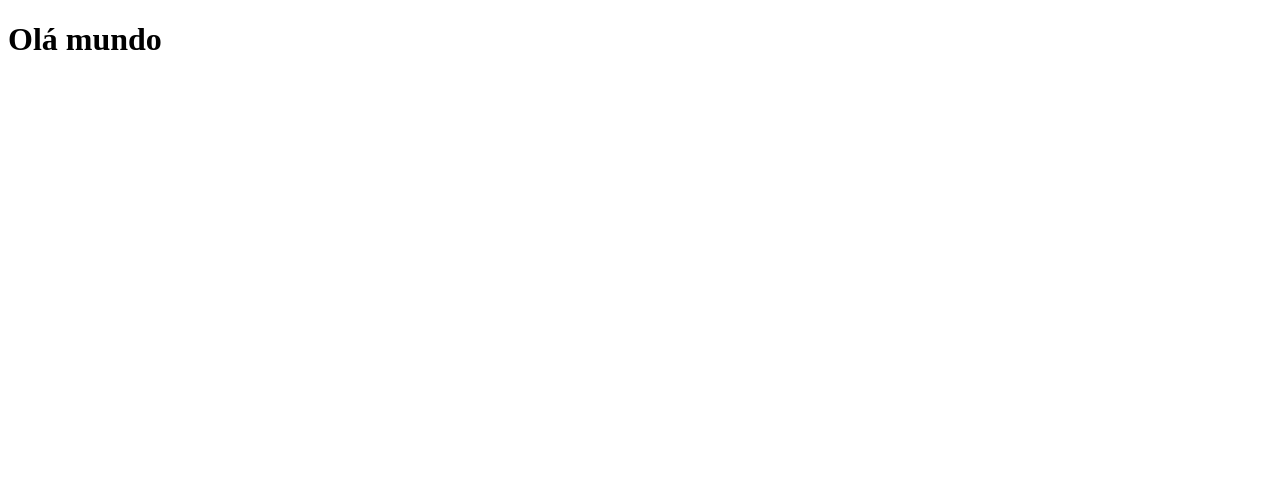
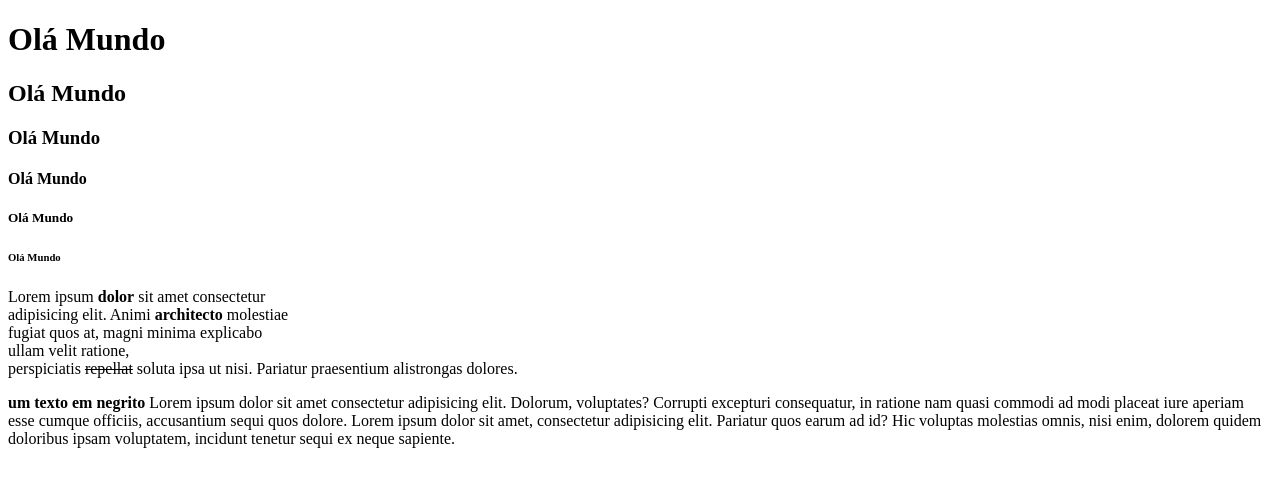
Before and after one commit to CarineBarroso/Aula-01-HTML-, a plain HTML site: page index.html in a window 1280 px wide. Drawn offline with Linux system fonts and the light colour scheme.

Commit message:
tags de formatação de texto

```diff
--- a/index.html
+++ b/index.html
@@ -6,6 +6,22 @@
     <title>HTML - aula1</title>
 </head>
 <body>
-    <h1>Olá mundo</h1>
+    <h1>Olá Mundo</h1>
+    <h2>Olá Mundo</h2>
+    <h3>Olá Mundo</h3>
+    <h4>Olá Mundo</h4>
+    <h5>Olá Mundo</h5>
+    <h6>Olá Mundo</h6>
+    <p>Lorem ipsum <strong>dolor</strong> sit amet consectetur <br>adipisicing elit. Animi <b>architecto</b> molestiae <br>
+     fugiat quos at, magni minima explicabo <br>ullam velit ratione, <br>perspiciatis <s>repellat</s> soluta ipsa ut nisi. Pariatur praesentium alistrongas dolores.</p>
+     <b>um texto em negrito</b>
+     Lorem ipsum dolor sit amet consectetur adipisicing elit. Dolorum, voluptates? Corrupti excepturi consequatur, in ratione nam quasi commodi ad modi placeat iure aperiam esse cumque officiis, accusantium sequi quos dolore.
+     Lorem ipsum dolor sit amet, consectetur adipisicing elit. Pariatur quos earum ad id? Hic voluptas molestias omnis, nisi enim, dolorem quidem doloribus ipsam voluptatem, incidunt tenetur sequi ex neque sapiente.
+
+
+
+
+
 </body>
 </html>
+</html>
```
Also changed, not shown: 1 other file.
